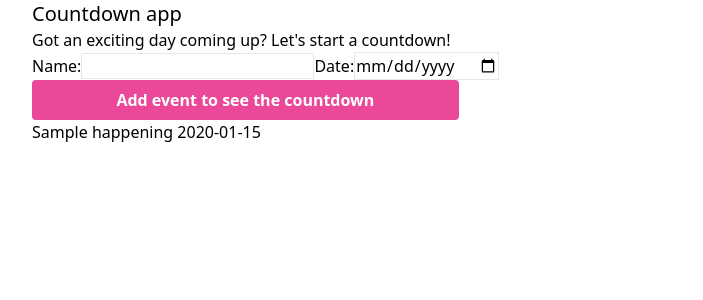
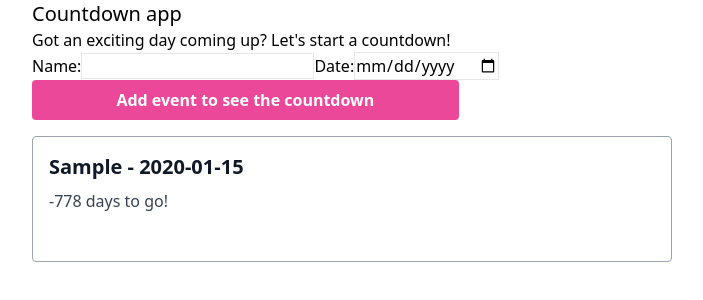
Before and after one commit to danni-young-tds/countdown-app, a React (Create React App) app: page / in a window 1280 px wide. Both pictures are taken after typing "Sample", "2020-01-15" into the empty fields and a click on the button "Add event to see the countdown". Shown: the top 300 px of the page, without its empty margins (288-991 px from the left). Built offline with nearby package versions, Linux system fonts and the light colour scheme.

Commit message:
create countdown card component and updated return from countdown function

```diff
--- a/src/App.tsx
+++ b/src/App.tsx
@@ -1,19 +1,23 @@
-import React, { useState } from 'react';
+import { useState } from 'react';
+import CountdownCard from './components/CountdownCard';
+import { createCountdown } from './lib/createCountdown';
 
-type Event = {
+export interface EventType {
   name: string;
   date: string;
+  daysUntil: number;
 }
 
 function App() {
   const [eventName, setEventName] = useState<string>('')
   const [date, setDate] = useState<string>('')
-  const [upcomingEvents, setUpcomingEvents] = useState<Event[]>([])
+  const [upcomingEvents, setUpcomingEvents] = useState<EventType[]>([])
   console.log(upcomingEvents)
   const formSubmit = (e: any) => {
     e.preventDefault()
     if (eventName.length !== 0 && date.length !== 0) {
-      const updatedEvents = [...upcomingEvents, { name: eventName, date }]
+      const daysUntil = createCountdown(date)
+      const updatedEvents = [...upcomingEvents, { name: eventName, date, daysUntil }]
       setUpcomingEvents(updatedEvents)
       setDate('')
       setEventName('')
@@ -24,7 +28,6 @@ function App() {
       <h1 className='text-xl'>Countdown app</h1>
       <p>Got an exciting day coming up? Let's start a countdown!</p>
       <form onSubmit={formSubmit}>
-
         <label>Name:
           <input className='border' name='Name' type='text' value={eventName} onChange={(event) => setEventName(event.target.value)} />
         </label>
@@ -33,14 +36,7 @@ function App() {
         </label>
         <button type='submit' className='bg-pink-500 hover:bg-pink-700 text-white font-bold py-2 px-4 rounded w-2/3'>Add event to see the countdown</button>
       </form>
-
-      {upcomingEvents.map((event: Event) => {
-        return (<div>
-          <p>{event.name} happening {event.date}</p>
-
-        </div>)
-
-      })}
+      {upcomingEvents.map((event: EventType) => <CountdownCard name={event.name} date={event.date} daysUntil={event.daysUntil} key={event.name} />)}
     </div>
   );
 }
--- /dev/null
+++ b/src/components/CountdownCard.tsx
@@ -0,0 +1,22 @@
+interface Props {
+    name: string;
+    date: string;
+    daysUntil: number;
+}
+
+const CountdownCard = (props: Props) => {
+    const { name, date, daysUntil } = props;
+
+    return (
+        <div className="w-full mt-4">
+            <div className="border border-gray-400   bg-white rounded p-4 flex flex-col justify-between leading-normal">
+                <div className="mb-8">
+                    <div className="text-gray-900 font-bold text-xl mb-2">{name} - {date}</div>
+                    <p className="text-gray-700 text-base">{daysUntil} days to go!</p>
+                </div>
+            </div>
+        </div >
+    );
+};
+
+export default CountdownCard;
--- a/src/lib/createCountdown.ts
+++ b/src/lib/createCountdown.ts
@@ -1,9 +1,9 @@
-export const createCountdown = (date: string): string => {
+export const createCountdown = (date: string): number => {
     const today = Date.now()
     const eventDate = Date.parse(date)
 
     const total = eventDate - today
     const days = Math.floor(total / (1000 * 60 * 60 * 24)) + 1
 
-    return days.toString()
+    return days
 }
```
Also changed, not shown: 1 other file (tests, documents, lock files or other folders).
